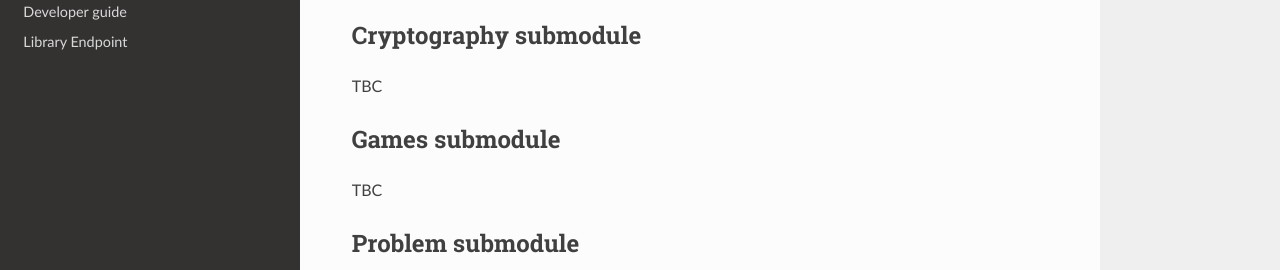
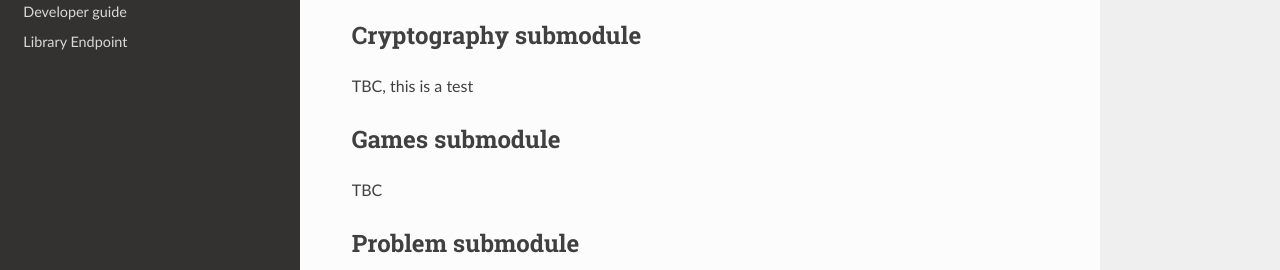
Before and after one commit to pertingens/isn_project_refactored, a Sphinx documentation site: the page built from docs/source/page/user_guide.md, in a window 1280 px wide and 949 px high. Shown: the part 349-619 px from the top of the window. Built offline with Sphinx 7.4.7 and the Read the Docs theme 2.0.0, drawn with Linux system fonts in a browser that asks for light colours.

Commit message:
change pipeline

```diff
--- a/docs/source/page/user_guide.md
+++ b/docs/source/page/user_guide.md
@@ -10,7 +10,7 @@ TBC
 
 ## Cryptography submodule
 
-TBC
+TBC, this is a test
 
 ## Games submodule
 
```
Also changed, not shown: README.md (+2 -1 lines).
